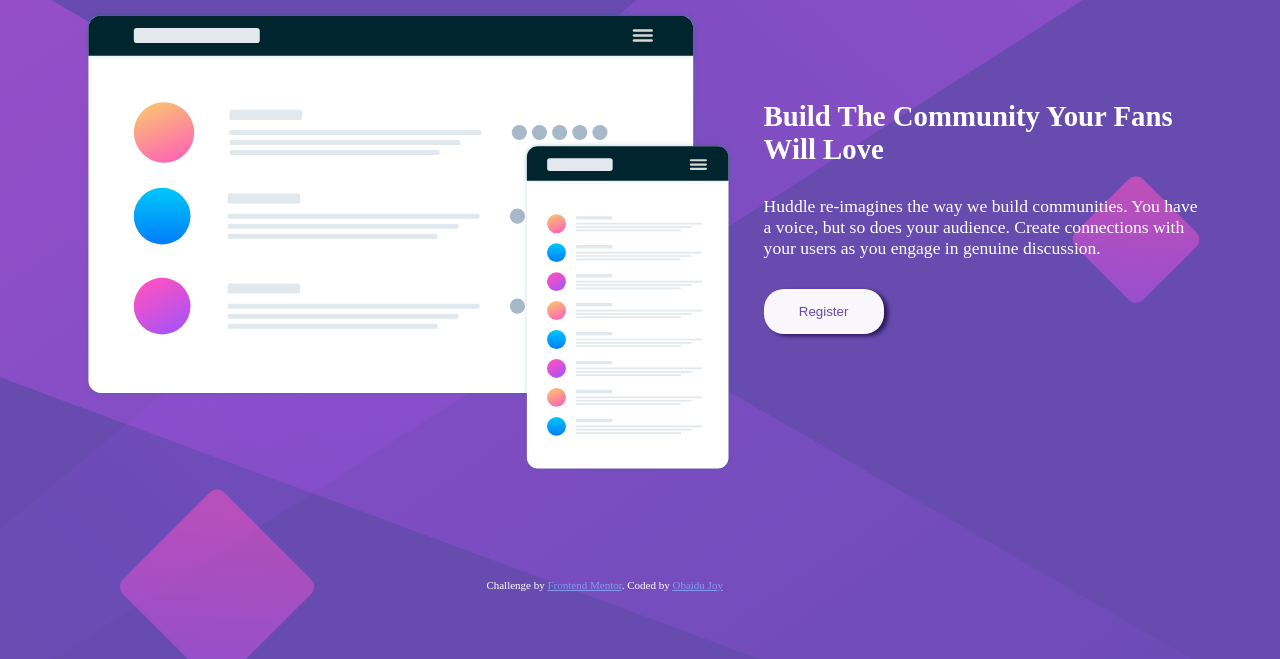
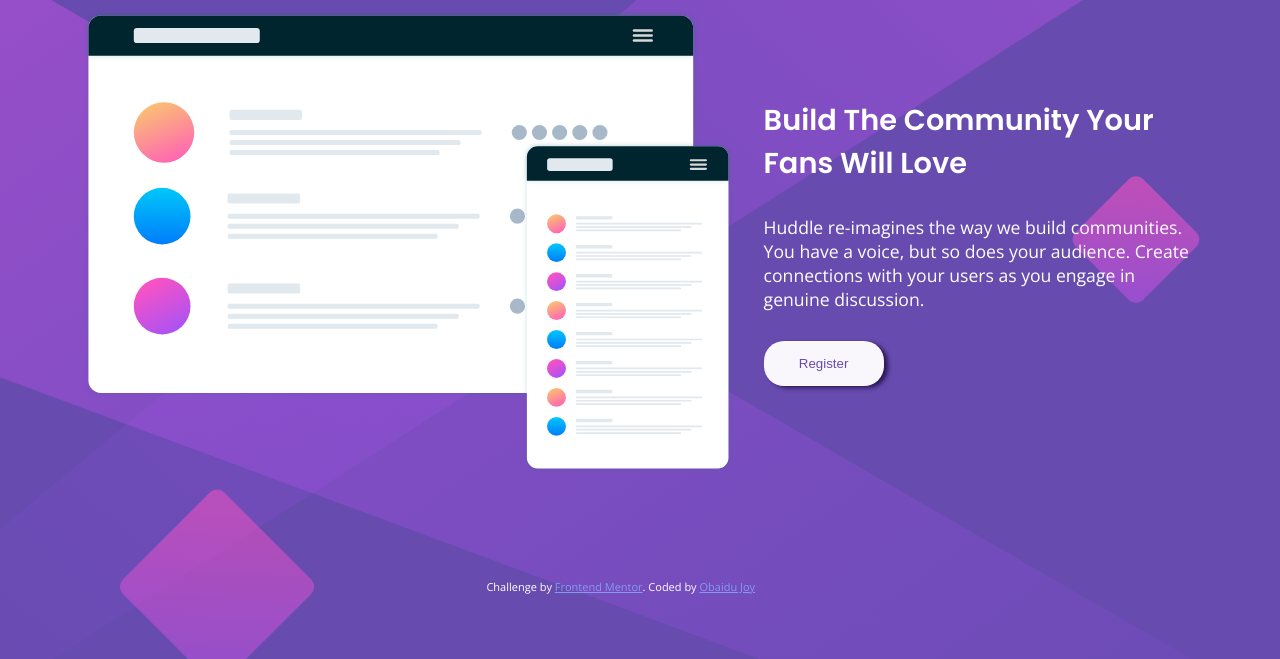
Before and after one commit to JoyObaidu/huddle-landing-page, a plain HTML site: page index.html in a window 1280 px wide. Shown: the part 141-800 px from the top of the page. Drawn offline with nearby package versions, Linux system fonts and the light colour scheme; files whose address does not match are found by name.

Commit message:
modified all

```diff
--- a/huddle-landing-page-with-single-introductory-section-master/index.html
+++ b/index.html
@@ -5,7 +5,7 @@
   <meta name="viewport" content="width=device-width, initial-scale=1.0"> <!-- displays site properly based on user's device -->
 
   <link rel="icon" type="image/png" sizes="32x32" href="./images/favicon-32x32.png">
-  <link rel="stylesheet" href="../style.css">
+  <link rel="stylesheet" href="style.css">
 
   <title>Frontend Mentor | Huddle landing page with single introductory section</title>
 
--- a/style.css
+++ b/style.css
@@ -1,3 +1,5 @@
+@import url('https://fonts.googleapis.com/css2?family=Open+Sans:wght@300&family=Poppins:wght@400;600&display=swap');
+
 :root{
     --Violet: hsl(257, 40%, 49%);
     --Soft-Magenta: hsl(300, 69%, 71%);
@@ -18,6 +20,7 @@ body{
     background-repeat: no-repeat;
     background-color: var(--Violet);
     color: #fff;
+    font-family: 'Open Sans', sans-serif;
 }
 header > img{
     width: 100px;
@@ -49,6 +52,7 @@ button:hover{
 }
 h2{
     font-weight: 600;
+    font-family: 'Poppins', sans-serif;
 }
 
 /*  DESKTOP VIEW */
```
Also changed, not shown: Web capture_13-10-2023_16056_.jpeg (renamed from huddle-landing-page-with-single-introductory-section-master/Web capture_13-10-2023_16056_.jpeg), Web capture_13-10-2023_16115_.jpeg (renamed from huddle-landing-page-with-single-introductory-section-master/Web capture_13-10-2023_16115_.jpeg), Web capture_13-10-2023_162841_.jpeg (renamed from huddle-landing-page-with-single-introductory-section-master/Web capture_13-10-2023_162841_.jpeg), design/active-states.jpg (renamed from huddle-landing-page-with-single-introductory-section-master/design/active-states.jpg), design/desktop-design.jpg (renamed from huddle-landing-page-with-single-introductory-section-master/design/desktop-design.jpg), design/desktop-preview.jpg (renamed from huddle-landing-page-with-single-introductory-section-master/design/desktop-preview.jpg), design/mobile-design.jpg (renamed from huddle-landing-page-with-single-introductory-section-master/design/mobile-design.jpg), image.png (renamed from huddle-landing-page-with-single-introductory-section-master/image.png), images/bg-desktop.svg (renamed from huddle-landing-page-with-single-introductory-section-master/images/bg-desktop.svg), images/bg-mobile.svg (renamed from huddle-landing-page-with-single-introductory-section-master/images/bg-mobile.svg), images/favicon-32x32.png (renamed from huddle-landing-page-with-single-introductory-section-master/images/favicon-32x32.png), images/illustration-mockups.svg (renamed from huddle-landing-page-with-single-introductory-section-master/images/illustration-mockups.svg), images/logo.svg (renamed from huddle-landing-page-with-single-introductory-section-master/images/logo.svg), 6 other files.
